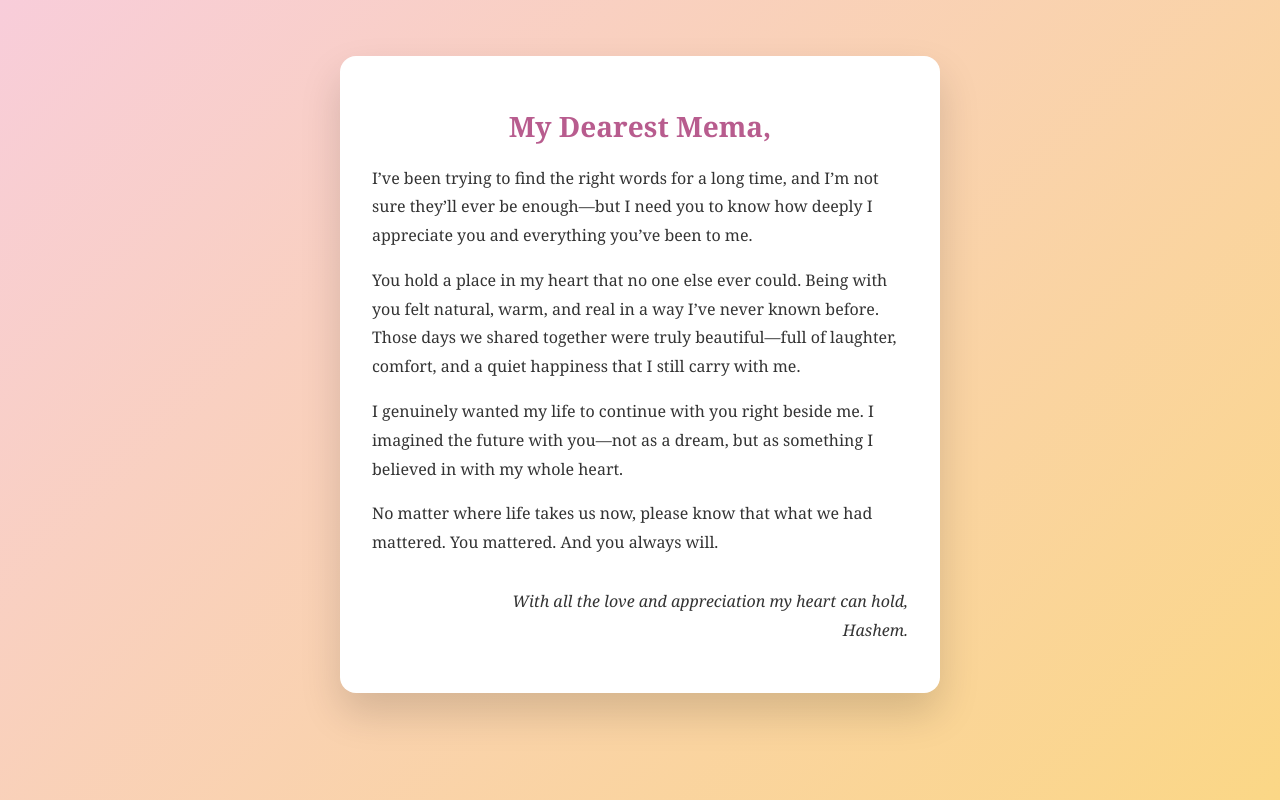
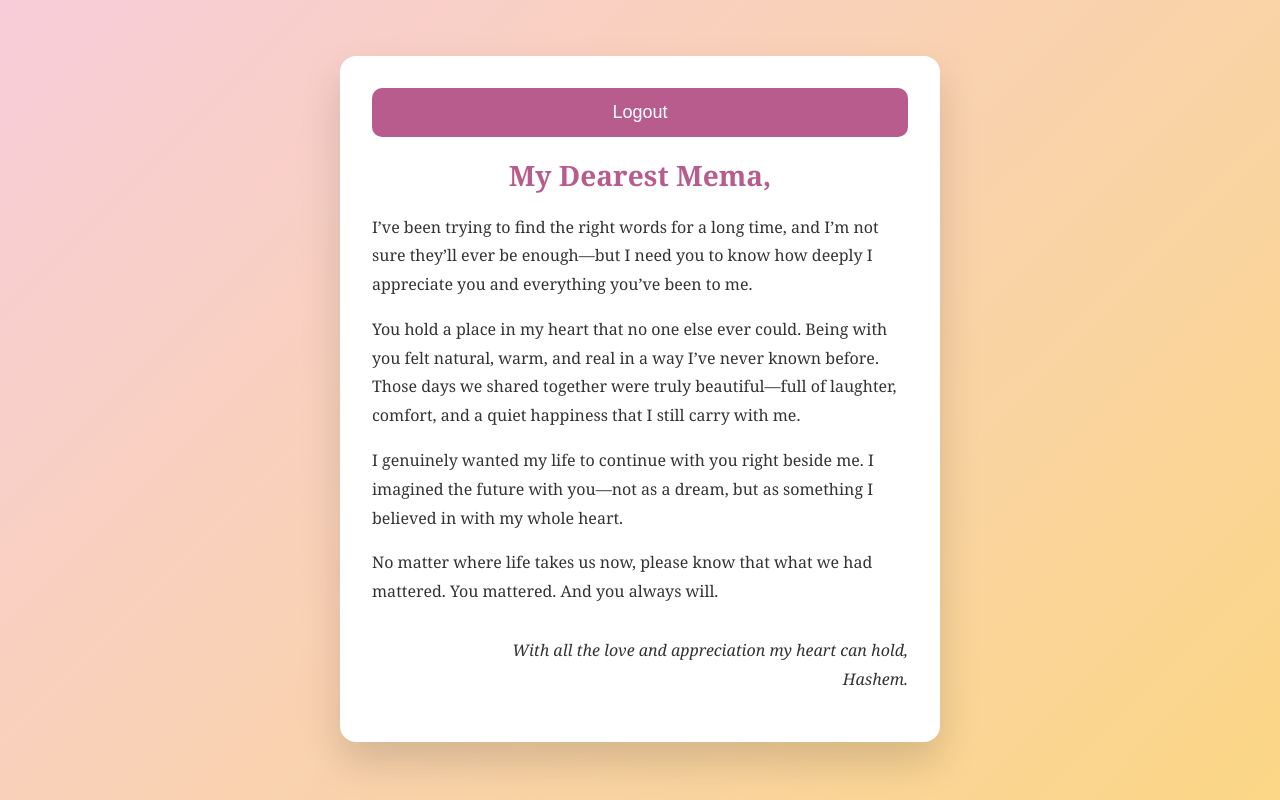
Before and after one commit to hashemalkhatib8613-afk/for-her, a plain HTML site: page letter.html in a window 1280 px wide. Drawn offline with Linux system fonts and the light colour scheme; sample sign-in values are in the browser's storage.

Commit message:
Update letter.html

```diff
--- a/letter.html
+++ b/letter.html
@@ -1,4 +1,3 @@
-
 <!DOCTYPE html>
 <html lang="en">
 <head>
@@ -9,6 +8,12 @@
 </head>
 <body>
   <div class="letter-container">
+
+    <!-- Logout button -->
+    <div class="logout-wrapper">
+      <button class="logout-btn" onclick="logout()">Logout</button>
+    </div>
+
     <h1>My Dearest Mema,</h1>
 
     <p>
@@ -34,7 +39,14 @@
   </div>
 
   <script>
+    // Block access if not logged in
     if (sessionStorage.getItem("authenticated") !== "true") {
+      window.location.href = "index.html";
+    }
+
+    // Logout function
+    function logout() {
+      sessionStorage.removeItem("authenticated");
       window.location.href = "index.html";
     }
   </script>
```
